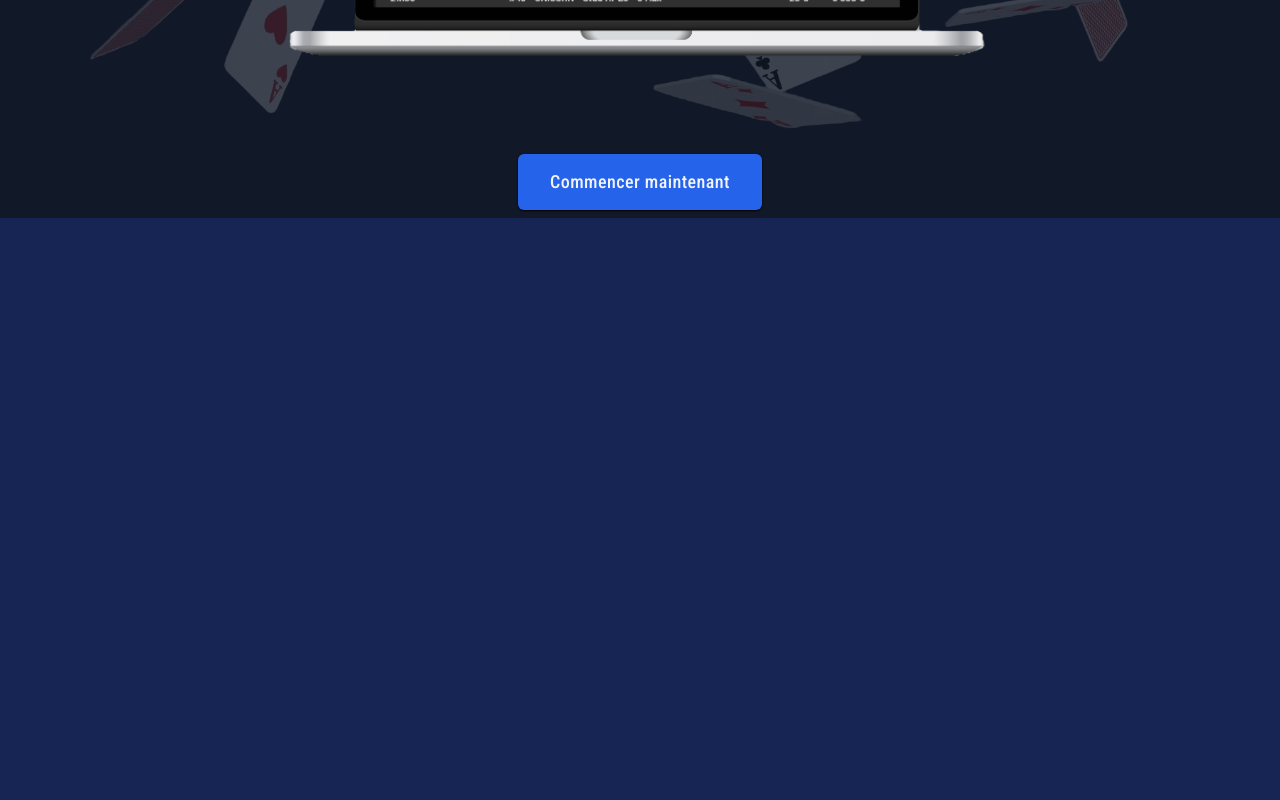
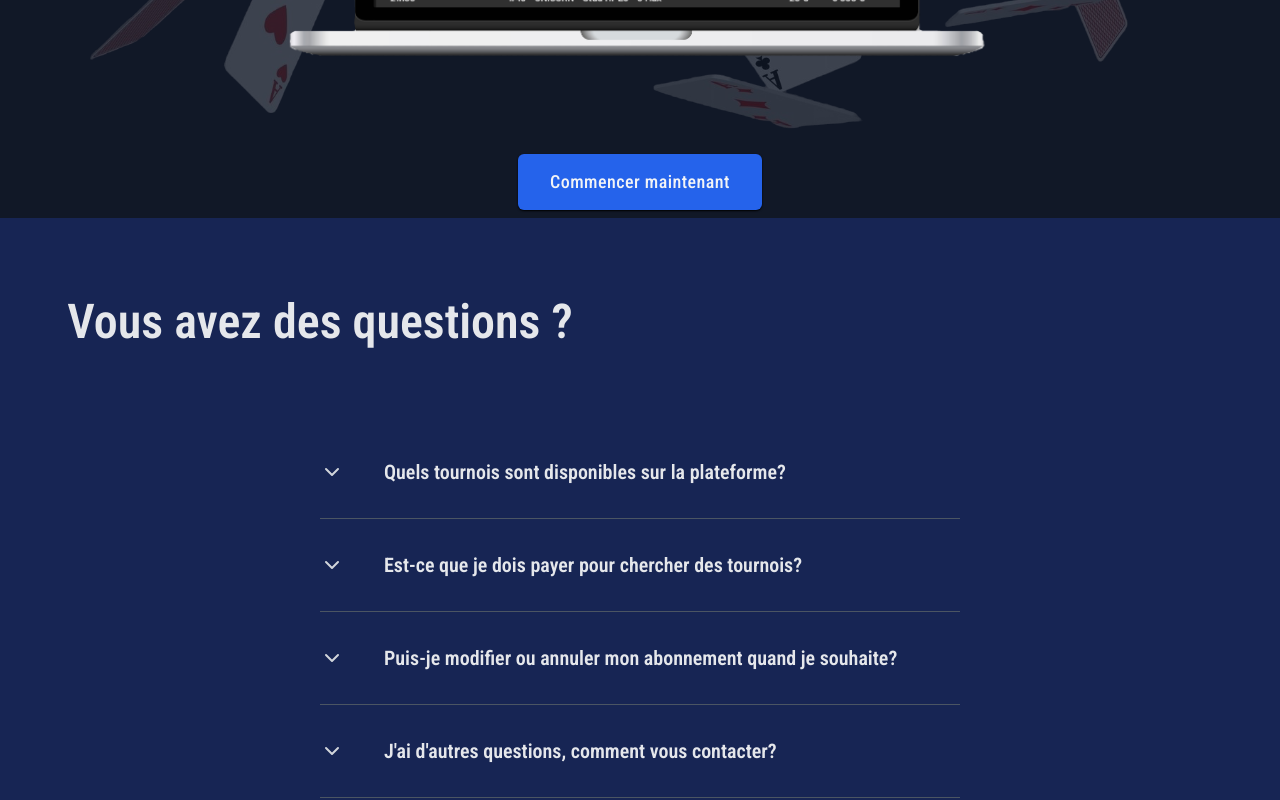
Before and after one commit to ElioTourvieille/frontend-next, a Next.js app: page / in a window 1280 px wide. Shown: the part 1992-2792 px from the top of the page. Built offline with nearby package versions, Linux system fonts and the light colour scheme.

Commit message:
Add FAQ Section

```diff
--- a/app/(root)/page.tsx
+++ b/app/(root)/page.tsx
@@ -1,3 +1,4 @@
+import { AccordionFAQ } from "@/components/AccordionFAQ";
 import { GridBackground } from "@/components/GridBackground";
 import { Button } from "@/components/ui/button";
 import { StickyScroll } from "@/components/ui/sticky-scroll-reveal";
@@ -113,10 +114,18 @@ export default function Home() {
       </section>
 
       {/* FAQ SECTION */}
-      <section
-        id="faq"
-        className="bg-blue-950 h-[90vh] flex items-center justify-evenly flex-col scroll-mt-12"
-      ></section>
+      <section id="faq" className="bg-blue-950 h-[80vh] scroll-mt-12">
+        <div className="w-1/2 py-20">
+          <h2 className="text-center font-semibold text-3xl sm:text-5xl text-gray-200">
+            Vous avez des questions ?
+          </h2>
+        </div>
+
+        <div className="w-1/2 mx-auto">
+          <AccordionFAQ />
+        </div>
+
+      </section>
     </>
   );
 }
--- /dev/null
+++ b/components/AccordionFAQ.tsx
@@ -0,0 +1,38 @@
+import {
+    Accordion,
+    AccordionContent,
+    AccordionItem,
+    AccordionTrigger,
+  } from "@/components/ui/accordion"
+
+  export function AccordionFAQ() {
+    return (
+      <Accordion type="single" collapsible className="w-full">
+        <AccordionItem value="item-1">
+          <AccordionTrigger className="text-xl font-semibold text-gray-200">Quels tournois sont disponibles sur la plateforme?</AccordionTrigger>
+          <AccordionContent className="text-lg font-medium text-gray-300">
+            Les tournois disponibles sont ceux des principales rooms présentes en francophonie pour le moment. <p>Nous essayerons d&apos;ajouter de nouvelles rooms à l&apos;avenir pour les pays voisins. D'autres langues (English, Espanol) seront également ajoutées prochainement.</p>
+          </AccordionContent>
+        </AccordionItem>
+        <AccordionItem value="item-2">
+          <AccordionTrigger className="text-xl font-semibold text-gray-200">Est-ce que je dois payer pour chercher des tournois?</AccordionTrigger>
+          <AccordionContent className="text-lg font-medium text-gray-300">
+            Non, le système de filtrage simple est disponible via un compte gratuit. <p>Toutefois, en passant à un compte payant vous aurez accès à d&apos;autres filtres plus avancées et la possibilité de créer vos propres grilles de session. Un assistant IA vous aidera également à optimiser vos choix de tournois (disponibilité future).</p>
+          </AccordionContent>
+        </AccordionItem>
+        <AccordionItem value="item-3">
+          <AccordionTrigger className="text-xl font-semibold text-gray-200">Puis-je modifier ou annuler mon abonnement quand je souhaite?</AccordionTrigger>
+          <AccordionContent className="text-lg font-medium text-gray-300">
+            Oui bien sûr vous pouvez upgrade ou annuler votre abonnement à tout moment. Pour ce faire, rendez-vous sur la page <span className="text-blue-600 cursor-pointer">Mon profil</span> et cliquez sur <span className="text-blue-600">Modifier mon abonnement</span>.
+            <p>Toutefois si vous annulez un compte payant, vous ne pourrez plus accéder aux fonctionnalités de l&apos;application et aux grilles de session que vous avez créées.</p>
+          </AccordionContent>
+        </AccordionItem>
+        <AccordionItem value="item-4">
+          <AccordionTrigger className="text-xl font-semibold text-gray-200">J'ai d'autres questions, comment vous contacter?</AccordionTrigger>
+          <AccordionContent className="text-lg font-medium text-gray-300">
+            La meilleure façon de nous contacter est par email à <span className="text-blue-600">support@pokerprogrid.com</span> ou directement via nos réseaux sociaux.
+          </AccordionContent>
+        </AccordionItem>
+      </Accordion>
+    )
+  }
--- /dev/null
+++ b/components/ui/accordion.tsx
@@ -0,0 +1,59 @@
+"use client"
+
+import * as React from "react"
+import * as AccordionPrimitive from "@radix-ui/react-accordion"
+import { ChevronDown } from "lucide-react"
+
+import { cn } from "@/lib/utils"
+
+const Accordion = AccordionPrimitive.Root
+
+const AccordionItem = React.forwardRef<
+  React.ElementRef<typeof AccordionPrimitive.Item>,
+  React.ComponentPropsWithoutRef<typeof AccordionPrimitive.Item>
+>(({ className, ...props }, ref) => (
+  <AccordionPrimitive.Item
+    ref={ref}
+    className={cn("border-b border-gray-600", className)}
+    {...props}
+  />
+))
+AccordionItem.displayName = "AccordionItem"
+
+const AccordionTrigger = React.forwardRef<
+  React.ElementRef<typeof AccordionPrimitive.Trigger>,
+  React.ComponentPropsWithoutRef<typeof AccordionPrimitive.Trigger>
+>(({ className, children, ...props }, ref) => (
+  <AccordionPrimitive.Header className="flex">
+    <AccordionPrimitive.Trigger
+      ref={ref}
+      className={cn(
+        "flex flex-1 items-center py-8 gap-10 font-medium transition-all hover:text-gray-500 [&[data-state=open]>svg]:rotate-180",
+        className
+      )}
+      {...props}
+    >
+      <ChevronDown className="h-6 w-6 shrink-0 text-gray-300 transition-transform duration-200" />
+      {children}
+
+    </AccordionPrimitive.Trigger>
+  </AccordionPrimitive.Header>
+))
+AccordionTrigger.displayName = AccordionPrimitive.Trigger.displayName
+
+const AccordionContent = React.forwardRef<
+  React.ElementRef<typeof AccordionPrimitive.Content>,
+  React.ComponentPropsWithoutRef<typeof AccordionPrimitive.Content>
+>(({ className, children, ...props }, ref) => (
+  <AccordionPrimitive.Content
+    ref={ref}
+    className="overflow-hidden text-sm transition-all data-[state=closed]:animate-accordion-up data-[state=open]:animate-accordion-down"
+    {...props}
+  >
+    <div className={cn("pb-4 pt-0", className)}>{children}</div>
+  </AccordionPrimitive.Content>
+))
+
+AccordionContent.displayName = AccordionPrimitive.Content.displayName
+
+export { Accordion, AccordionItem, AccordionTrigger, AccordionContent }
--- a/package.json
+++ b/package.json
@@ -10,6 +10,7 @@
   },
   "dependencies": {
     "@kinde-oss/kinde-auth-nextjs": "^2.4.6",
+    "@radix-ui/react-accordion": "^1.2.1",
     "@radix-ui/react-slot": "^1.1.0",
     "@radix-ui/react-switch": "^1.1.1",
     "@tabler/icons-react": "^3.21.0",
--- a/tailwind.config.ts
+++ b/tailwind.config.ts
@@ -17,12 +17,11 @@ const config: Config = {
 	theme: {
     	extend: {
     		backgroundImage: {
-				"gradient-radial": "radial-gradient(var(--tw-gradient-stops))",
-				"gradient-conic":
-				  "conic-gradient(from 180deg at 50% 50%, var(--tw-gradient-stops))",
+    			'gradient-radial': 'radial-gradient(var(--tw-gradient-stops))',
+    			'gradient-conic': 'conic-gradient(from 180deg at 50% 50%, var(--tw-gradient-stops))'
     		},
     		fontFamily: {
-				roboto: ['var(--roboto-condensed)', 'sans-serif'],
+    			roboto: ['var(--roboto-condensed)', 'sans-serif']
     		},
     		colors: {
     			background: 'hsl(var(--background))',
@@ -70,6 +69,28 @@ const config: Config = {
     			lg: 'var(--radius)',
     			md: 'calc(var(--radius) - 2px)',
     			sm: 'calc(var(--radius) - 4px)'
+    		},
+    		keyframes: {
+    			'accordion-down': {
+    				from: {
+    					height: '0'
+    				},
+    				to: {
+    					height: 'var(--radix-accordion-content-height)'
+    				}
+    			},
+    			'accordion-up': {
+    				from: {
+    					height: 'var(--radix-accordion-content-height)'
+    				},
+    				to: {
+    					height: '0'
+    				}
+    			}
+    		},
+    		animation: {
+    			'accordion-down': 'accordion-down 0.2s ease-out',
+    			'accordion-up': 'accordion-up 0.2s ease-out'
     		}
     	}
     },
```
Also changed, not shown: 1 other file (tests, documents, lock files or other folders). Lines whose indentation alone changed are shown as unchanged.
